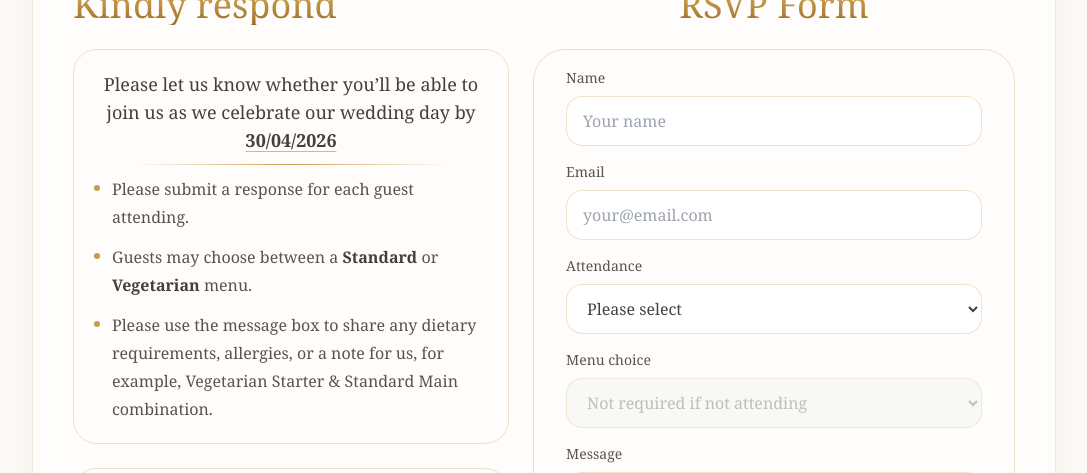
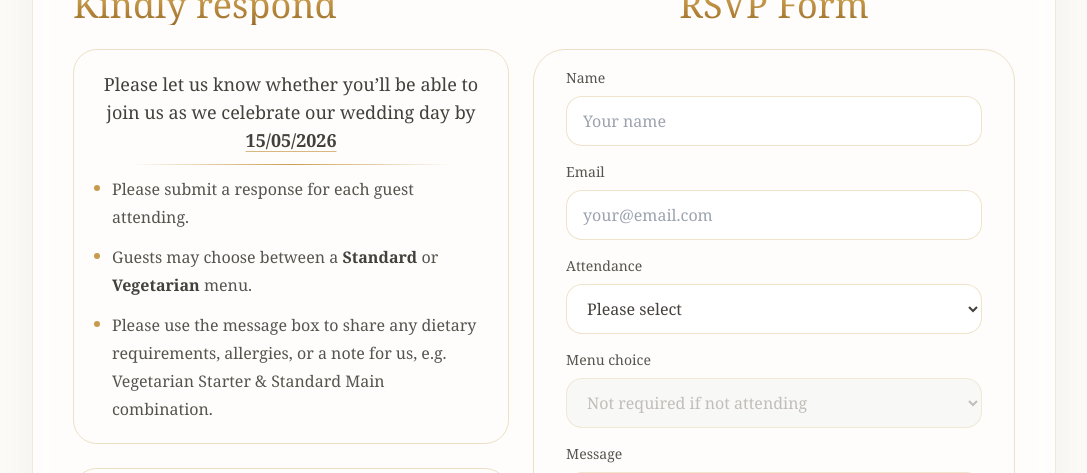
Before and after one commit to narutorulez/zoe-rahul-evening-wedding, a React (Vite) app: page / in a window 1280 px wide. Shown: the part 3360-3833 px from the top of the page, without its empty margins (96-1183 px from the left). Built offline with nearby package versions, Linux system fonts and the light colour scheme.

Commit message:
Date amendment

```diff
--- a/src/App.jsx
+++ b/src/App.jsx
@@ -300,7 +300,7 @@ const isFormComplete =
     a: (
       <p>
         Please RSVP by{" "}
-        <span className="font-medium text-stone-700">30/04/2026</span>.
+        <span className="font-medium text-stone-700">15/05/2026</span>.
       </p>
     ),
   },
@@ -823,7 +823,7 @@ const isFormComplete =
     <p className="text-center text-lg font-medium leading-7 text-stone-700">
   Please let us know whether you’ll be able to join us as we celebrate our wedding day by{" "}
   <span className="font-semibold underline decoration-[#c89b4c]/70 underline-offset-4">
-  30/04/2026
+  15/05/2026
 </span>
 </p>
 
@@ -846,7 +846,7 @@ const isFormComplete =
       <div className="flex items-start gap-3">
         <span className="mt-[0.6rem] block h-1.5 w-1.5 shrink-0 rounded-full bg-[#c89b4c]" />
         <p className="leading-7">
-          Please use the message box to share any dietary requirements, allergies, or a note for us, for example, Vegetarian Starter & Standard Main combination.
+          Please use the message box to share any dietary requirements, allergies, or a note for us, e.g. Vegetarian Starter & Standard Main combination.
         </p>
       </div>
     </div>
```
